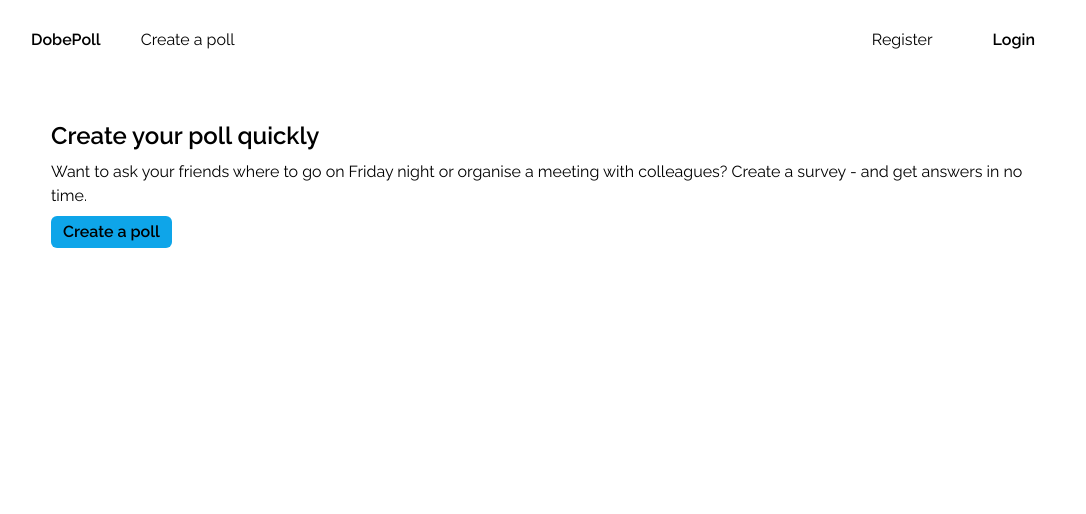
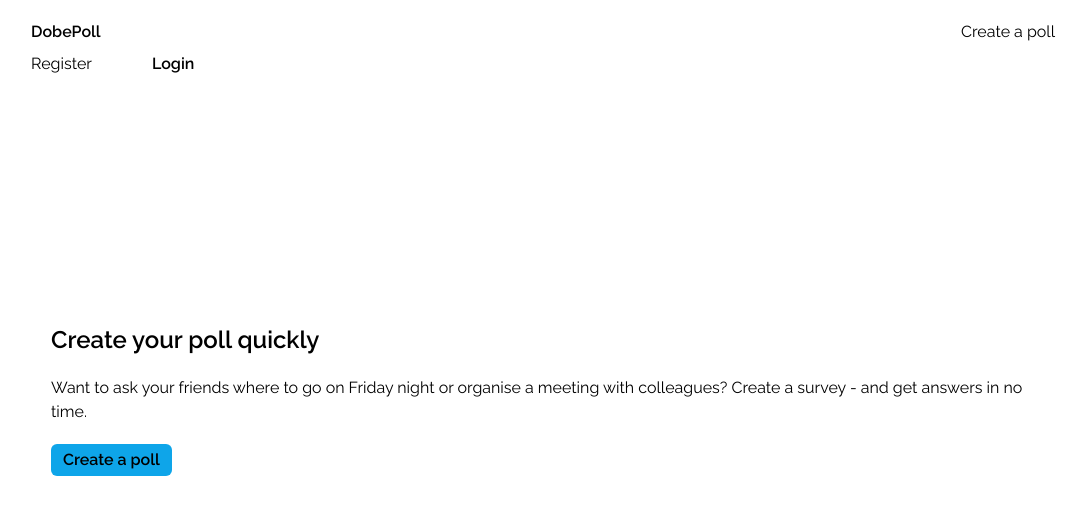
Before and after one commit to VVKDO98/dobepoll, a React (Vite) app in the folder packages/app/: page / in a window 1280 px wide. Shown: the top 514 px of the page, without its empty margins (97-1183 px from the left). Built offline with nearby package versions, Linux system fonts and the light colour scheme.

Commit message:
Fixing nav and content

```diff
--- a/packages/app/src/Layout.jsx
+++ b/packages/app/src/Layout.jsx
@@ -3,14 +3,14 @@ import Navbar from './components/Navbar'
 
 const Layout = ({ children }) => {
   return (
-    <div className='w-screen h-screen dark:bg-slate-800 dark:text-slate-50 '>
-      <div className='w-4/5 mx-auto'>
-        <Navbar/>
-        <main>
+    <>
+      <div className='w-screen h-screen relative dark:bg-slate-800 dark:text-slate-50 '>
+      <Navbar/>
+        <main className='w-4/5 h-full mx-auto flex items-center'>
           {children}
         </main>
       </div>
-    </div>
+    </>
   )
 }
 
--- a/packages/app/src/components/Navbar.jsx
+++ b/packages/app/src/components/Navbar.jsx
@@ -3,7 +3,8 @@ import { Link } from 'react-router-dom'
 
 const Navbar = () => {
   return (
-    <nav className='w-full mx-auto mb-10 pt-5 flex justify-between items-center '>
+    <nav className='fixed top-5 w-full mx-auto'>
+      <div className='w-4/5 mx-auto'>
         <div className='w-full flex justify-between items-center gap-2 sm:w-auto sm:gap-10'>
           <Link to='/' className='font-semibold'>DobePoll</Link>
           <Link to='/create' className='dark:hover:text-sky-500'>Create a poll</Link>
@@ -12,6 +13,7 @@ const Navbar = () => {
           <Link to="/" className='dark:hover:text-sky-500'>Register</Link>
           <Link to="/" className='px-5 py-2 dark:bg-sky-500 rounded-md font-semibold hover:dark:bg-white hover:dark:text-slate-800'>Login</Link>
         </div>
+      </div>
     </nav>
   )
 }
--- a/packages/app/src/pages/Home.jsx
+++ b/packages/app/src/pages/Home.jsx
@@ -5,9 +5,9 @@ import Button from '../components/Button'
 const Home = () => {
   return (
     <Layout>
-        <div className='w-full p-5 dark:bg-slate-600 rounded-md'>
-          <h1 className='mb-2 text-2xl font-semibold'>Create your poll quickly</h1>
-          <p className='mb-2'>Want to ask your friends where to go on Friday night or organise a meeting with colleagues? Create a survey - and get answers in no time.</p>
+        <div className='w-full h-96 p-5 dark:bg-slate-600 rounded-md flex flex-col items-start justify-center'>
+          <h1 className='mb-5 text-2xl font-semibold'>Create your poll quickly</h1>
+          <p className='mb-5'>Want to ask your friends where to go on Friday night or organise a meeting with colleagues? Create a survey - and get answers in no time.</p>
           <Button content={'Create a poll'} link={'/create'} secondary={false}/>
         </div>
     </Layout>
```
Also changed, not shown: packages/app/src/index.css (line endings or trailing spaces). Lines whose indentation alone changed are shown as unchanged.
